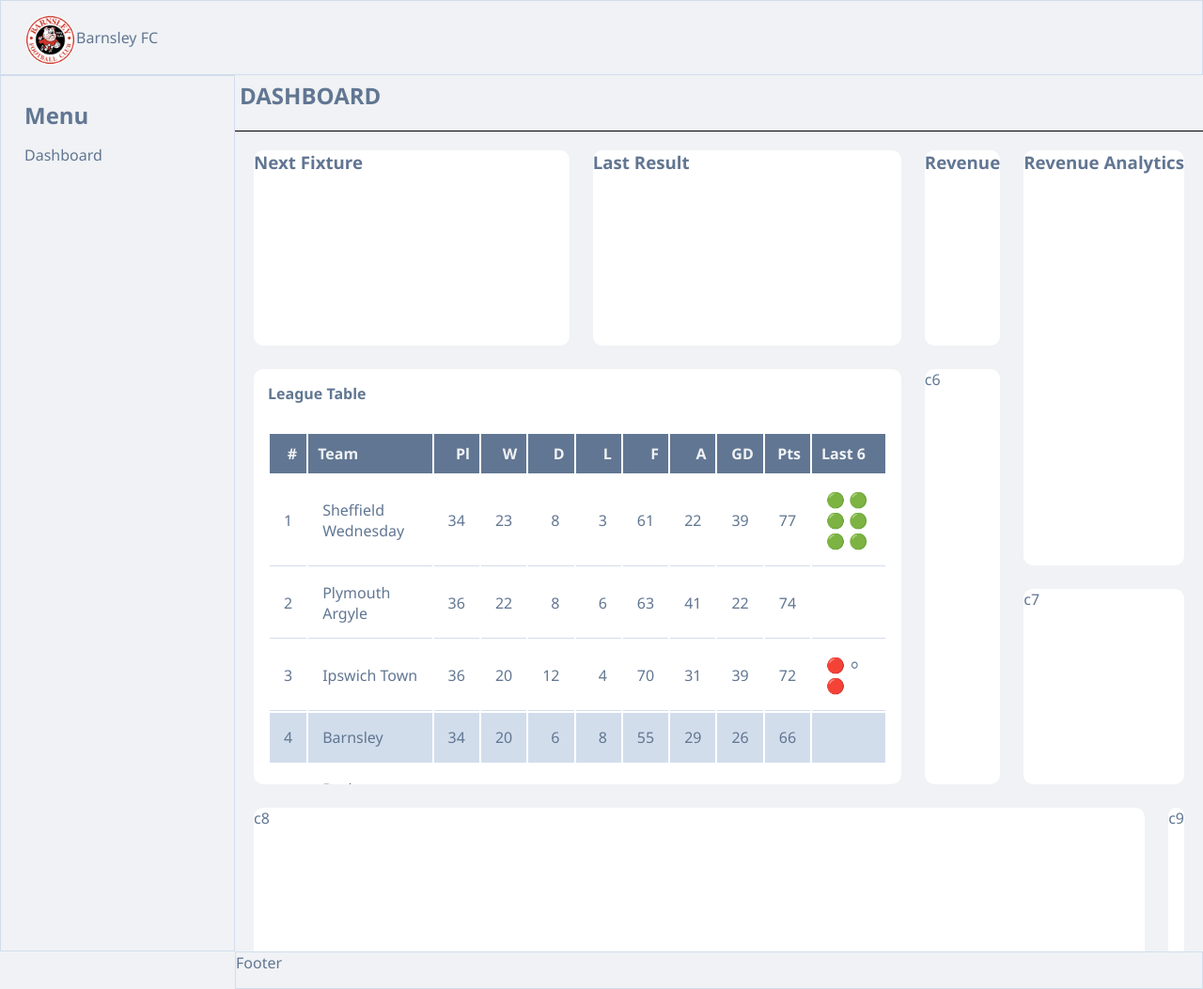
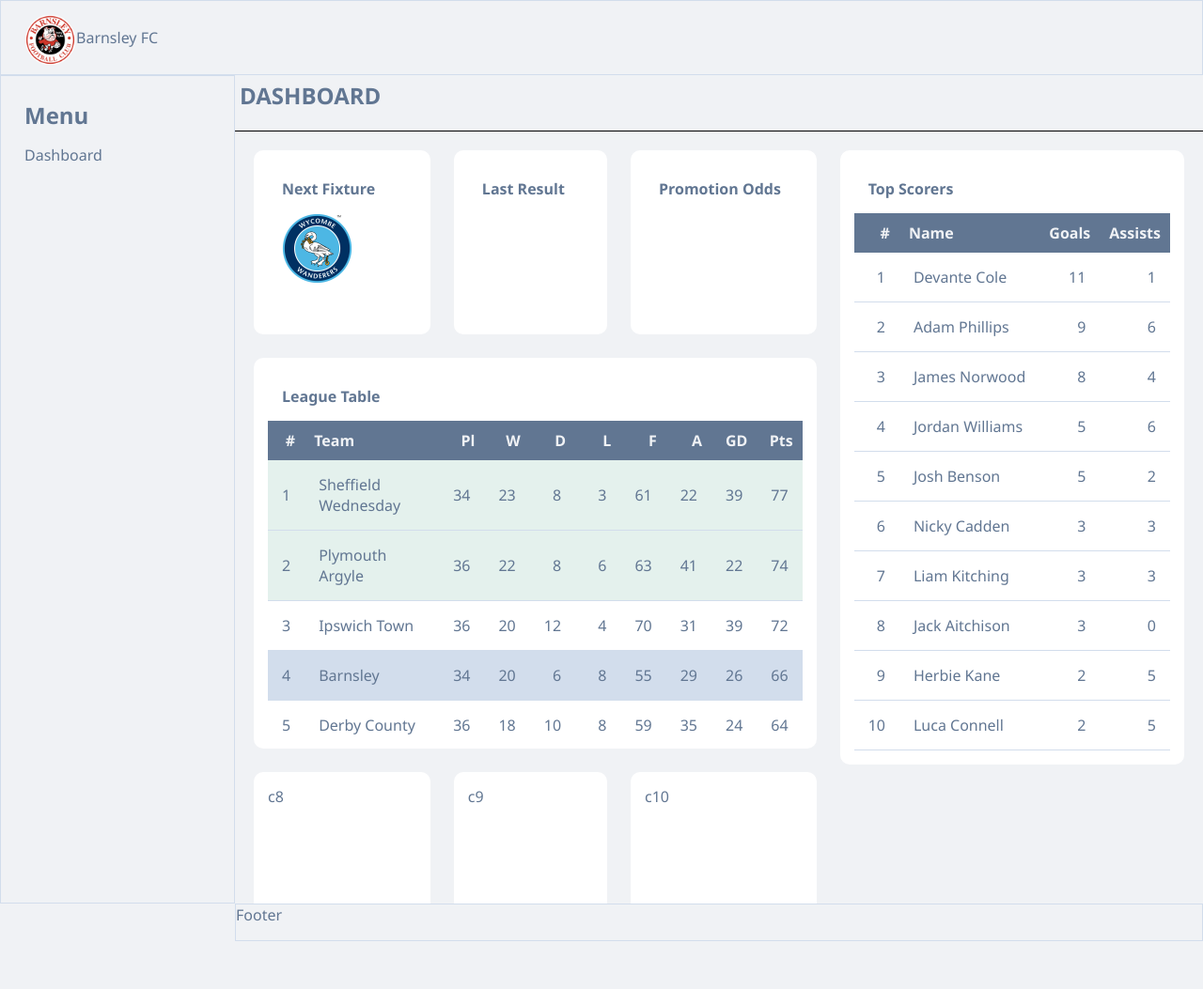
Before and after one commit to speightashley/admin-panel, a plain HTML site: page index.html in a window 1280 px wide. Shown: the whole page at 94% size. After the commit the page ends 1002 px from the top, so only its background shows below. Drawn offline with Linux system fonts and the light colour scheme.

Commit message:
Add league table

```diff
--- a/index.html
+++ b/index.html
@@ -28,12 +28,108 @@
       </ul>
     </section>
     <main class="main">
-      <div class="card"><h3 class="title">Next Fixture</h3></div>
-      <div class="card"><h3 class="title">Last Result</h3></div>
-      <div class="card"><h3 class="title">Revenue</h3></div>
-      <div class="card"><h3 class="title">Revenue Analytics</h3></div>
+      <div class="card">
+        <table class="next">
+          <caption>
+            Next Fixture
+
+            <img
+              src="images/Wycombe_Wanderers_FC_logo.svg.png"
+              alt=""
+              class="logo"
+            />
+          </caption>
+        </table>
+      </div>
       <div class="card">
         <table>
+          <caption>
+            Last Result
+          </caption>
+        </table>
+      </div>
+      <div class="card">
+        <table>
+          <caption>
+            Promotion Odds
+          </caption>
+        </table>
+      </div>
+      <div class="card">
+        <table>
+          <caption>
+            Top Scorers
+          </caption>
+          <tr>
+            <th class="num">#</th>
+            <th class="text">Name</th>
+            <th class="num">Goals</th>
+            <th class="num">Assists</th>
+          </tr>
+          <tr>
+            <td class="num">1</td>
+            <td class="text">Devante Cole</td>
+            <td class="num">11</td>
+            <td class="num">1</td>
+          </tr>
+          <tr>
+            <td class="num">2</td>
+            <td class="text">Adam Phillips</td>
+            <td class="num">9</td>
+            <td class="num">6</td>
+          </tr>
+          <tr>
+            <td class="num">3</td>
+            <td class="text">James Norwood</td>
+            <td class="num">8</td>
+            <td class="num">4</td>
+          </tr>
+          <tr>
+            <td class="num">4</td>
+            <td class="text">Jordan Williams</td>
+            <td class="num">5</td>
+            <td class="num">6</td>
+          </tr>
+          <tr>
+            <td class="num">5</td>
+            <td class="text">Josh Benson</td>
+            <td class="num">5</td>
+            <td class="num">2</td>
+          </tr>
+          <tr>
+            <td class="num">6</td>
+            <td class="text">Nicky Cadden</td>
+            <td class="num">3</td>
+            <td class="num">3</td>
+          </tr>
+          <tr>
+            <td class="num">7</td>
+            <td class="text">Liam Kitching</td>
+            <td class="num">3</td>
+            <td class="num">3</td>
+          </tr>
+          <tr>
+            <td class="num">8</td>
+            <td class="text">Jack Aitchison</td>
+            <td class="num">3</td>
+            <td class="num">0</td>
+          </tr>
+          <tr>
+            <td class="num">9</td>
+            <td class="text">Herbie Kane</td>
+            <td class="num">2</td>
+            <td class="num">5</td>
+          </tr>
+          <tr>
+            <td class="num">10</td>
+            <td class="text">Luca Connell</td>
+            <td class="num">2</td>
+            <td class="num">5</td>
+          </tr>
+        </table>
+      </div>
+      <div class="card">
+        <table id="league">
           <caption>
             League Table
           </caption>
@@ -48,7 +144,7 @@
             <th class="num">A</th>
             <th class="num">GD</th>
             <th class="num">Pts</th>
-            <th>Last 6</th>
+            <!-- <th>Last 6</th> -->
           </tr>
           <tr id="row">
             <td class="num">1</td>
@@ -61,7 +157,7 @@
             <td class="num">22</td>
             <td class="num">39</td>
             <td class="num">77</td>
-            <td>&#128994; &#128994; &#128994; &#128994; &#128994; &#128994;</td>
+            <!-- <td>&#128994; &#128994; &#128994; &#128994; &#128994; &#128994;</td> -->
           </tr>
           <tr>
             <td class="num">2</td>
@@ -74,7 +170,7 @@
             <td class="num">41</td>
             <td class="num">22</td>
             <td class="num">74</td>
-            <td></td>
+            <!-- <td></td> -->
           </tr>
           <tr>
             <td class="num">3</td>
@@ -87,7 +183,7 @@
             <td class="num">31</td>
             <td class="num">39</td>
             <td class="num">72</td>
-            <td>&#128308; &#9898; &#128308;</td>
+            <!-- <td>&#128308; &#9898; &#128308;</td> -->
           </tr>
           <tr class="selected">
             <td class="num">4</td>
@@ -100,7 +196,7 @@
             <td class="num">29</td>
             <td class="num">26</td>
             <td class="num">66</td>
-            <td></td>
+            <!-- <td></td> -->
           </tr>
           <tr>
             <td class="num">5</td>
@@ -113,7 +209,7 @@
             <td class="num">35</td>
             <td class="num">24</td>
             <td class="num">64</td>
-            <td></td>
+            <!-- <td></td> -->
           </tr>
           <tr>
             <td class="num">6</td>
@@ -126,55 +222,14 @@
             <td class="num">30</td>
             <td class="num">21</td>
             <td class="num">63</td>
-            <td></td>
-          </tr>
-          <tr>
-            <td></td>
-            <td></td>
-            <td></td>
-            <td></td>
-            <td></td>
-            <td></td>
-            <td></td>
-            <td></td>
-            <td></td>
-            <td></td>
-            <td></td>
-          </tr>
-          <tr>
-            <td></td>
-            <td></td>
-            <td></td>
-            <td></td>
-            <td></td>
-            <td></td>
-            <td></td>
-            <td></td>
-            <td></td>
-            <td></td>
-            <td></td>
-          </tr>
-          <tr>
-            <td></td>
-            <td></td>
-            <td></td>
-            <td></td>
-            <td></td>
-            <td></td>
-            <td></td>
-            <td></td>
-            <td></td>
-            <td></td>
-            <td></td>
+            <!-- <td></td> -->
           </tr>
         </table>
       </div>
-      <div class="card">c6</div>
-      <div class="card">c7</div>
       <div class="card">c8</div>
       <div class="card">c9</div>
       <div class="card">c10</div>
-      <div class="card"></div>
+      <!-- <div class="card">c11</div> -->
     </main>
     <footer class="footer">Footer</footer>
   </body>
--- a/style.css
+++ b/style.css
@@ -85,10 +85,10 @@
   grid-template-areas:
     /* "title title title title title" */
     "c1 c2 c3 c4 c4"
-    "c5 c5 c6 c4 c4"
-    "c5 c5 c6 c7 c7"
-    "c8 c8 c8 c8 c9"
-    "c10 c10 c11 c11 c11";
+    "c5 c5 c5 c4 c4"
+    "c5 c5 c5 c4 c4"
+    "c6 c7 c8 c4 c4";
+  /* "c5 c5 c5 c4 c4"; */
   gap: 25px;
   padding: 20px;
   /* overflow: scroll; */
@@ -119,6 +119,8 @@
 .card {
   background-color: var(--card-color);
   border-radius: 10px;
+  padding: 15px;
+
   /* box-shadow: 0 1px 2px var(--paragraph-color); */
 }
 .card:nth-child(1) {
@@ -132,6 +134,7 @@
 }
 .card:nth-child(4) {
   grid-area: c4;
+  height: fit-content;
 }
 .card:nth-child(5) {
   grid-area: c5;
@@ -166,6 +169,16 @@
 table {
   padding: 15px;
   width: 100%;
+  border-collapse: collapse;
+}
+
+table#league tr:nth-child(2),
+table#league tr:nth-child(3) {
+  background-color: rgba(189, 221, 211, 0.404);
+}
+
+.text {
+  text-align: left;
 }
 
 tr th {
@@ -179,6 +192,14 @@
 td {
   padding: 15px;
   border-bottom: 1px solid var(--border-color);
+}
+
+img.logo {
+  height: 75px;
+  display: block;
+  width: 75px;
+  text-align: center;
+  margin-top: 15px;
 }
 
 td.num,
```
Also changed, not shown: images/Wycombe_Wanderers_FC_logo.svg.png (added).
